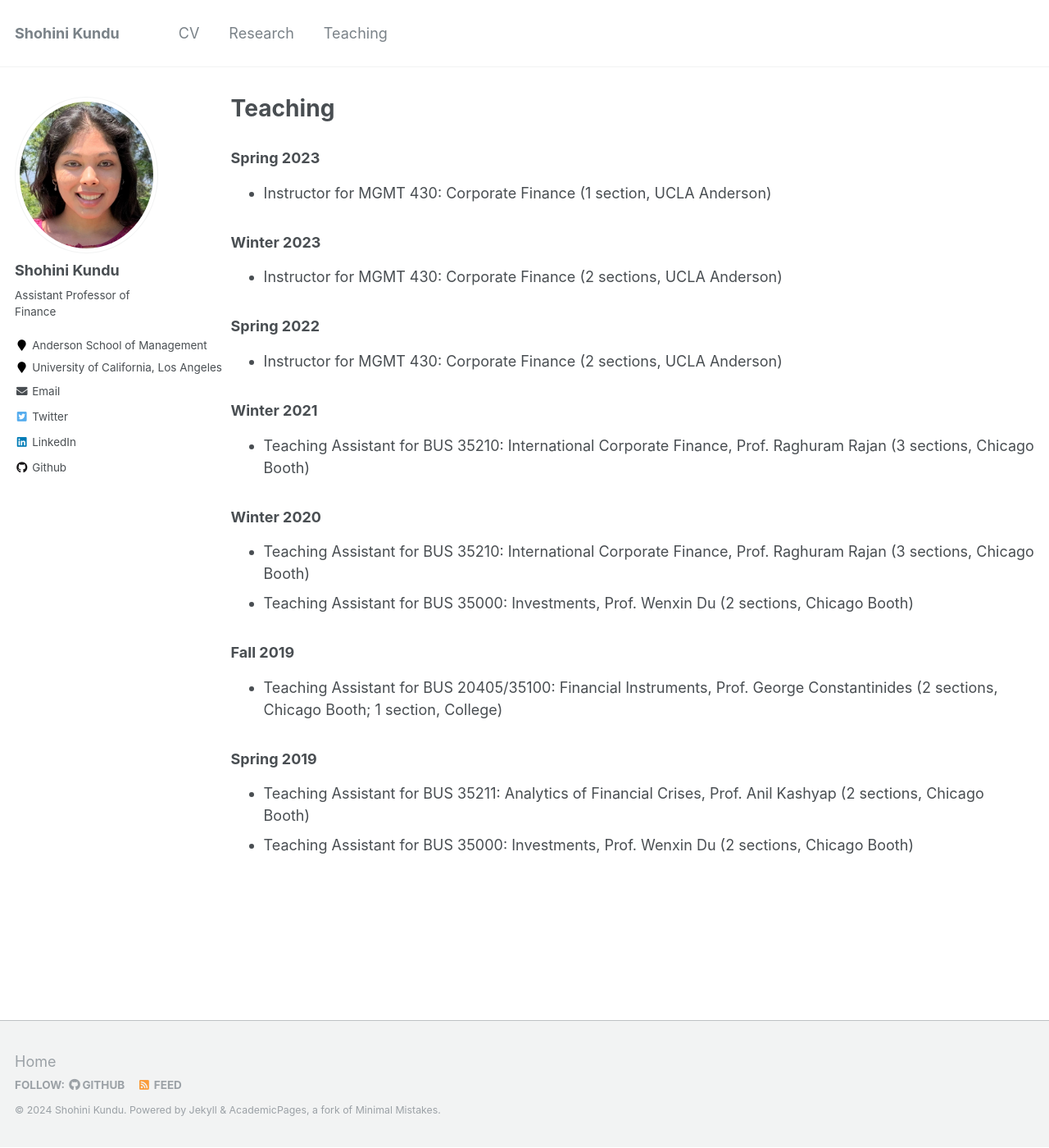
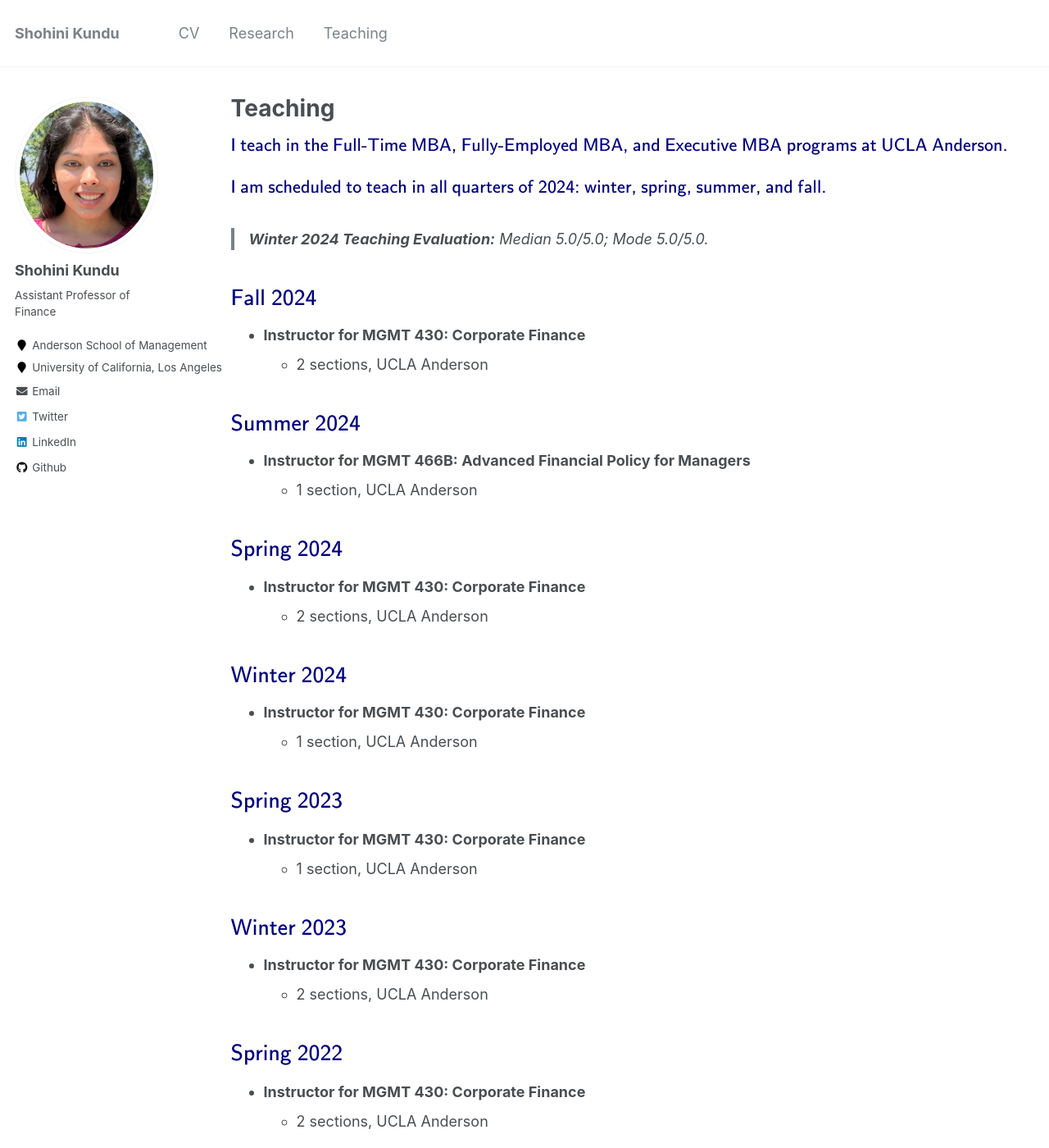
Before and after one commit to shohinikundu/shohinikundu.github.io, a Jekyll site: the page built from _pages/teaching.md, in a window 1280 px wide and 1400 px high. Shown: the whole window at 82% size. Built offline with Jekyll 4.4.1, drawn with Linux system fonts in a browser that asks for light colours; formulas are drawn with MathJax 3; some of the changed text lies outside the part shown.

Commit message:
Update teaching.md

```diff
--- a/_pages/teaching.md
+++ b/_pages/teaching.md
@@ -4,32 +4,67 @@ title: "Teaching"
 permalink: /teaching/
 author_profile: true
 ---
-### Spring 2023
+$\textcolor{Navy}{\textsf{I teach in the Full-Time MBA, Fully-Employed MBA, and Executive MBA programs at UCLA Anderson. }}$
 
-- Instructor for MGMT 430: Corporate Finance (1 section, UCLA Anderson)
+$\textcolor{Navy}{\textsf{I am scheduled to teach in all quarters of 2024: winter, spring, summer, and fall.}}$
 
-### Winter 2023
+> **Winter 2024 Teaching Evaluation:** Median 5.0/5.0; Mode 5.0/5.0.
 
-- Instructor for MGMT 430: Corporate Finance (2 sections, UCLA Anderson)
 
-### Spring 2022
+## $\textcolor{Navy}{\textsf{Fall 2024}}$
 
-- Instructor for MGMT 430: Corporate Finance (2 sections, UCLA Anderson)
+- **Instructor for MGMT 430: Corporate Finance**
+  - 2 sections, UCLA Anderson
 
-### Winter 2021
+## $\textcolor{Navy}{\textsf{Summer 2024}}$
 
-- Teaching Assistant for BUS 35210: International Corporate Finance, Prof. Raghuram Rajan (3 sections, Chicago Booth)
+- **Instructor for MGMT 466B: Advanced Financial Policy for Managers**
+  - 1 section, UCLA Anderson
 
-### Winter 2020
+## $\textcolor{Navy}{\textsf{Spring 2024}}$
 
-- Teaching Assistant for BUS 35210: International Corporate Finance, Prof. Raghuram Rajan (3 sections, Chicago Booth)
-- Teaching Assistant for BUS 35000: Investments, Prof. Wenxin Du (2 sections, Chicago Booth)
+- **Instructor for MGMT 430: Corporate Finance**
+  - 2 sections, UCLA Anderson
 
-### Fall 2019
+## $\textcolor{Navy}{\textsf{Winter 2024}}$
 
-- Teaching Assistant for BUS 20405/35100: Financial Instruments, Prof. George Constantinides (2 sections, Chicago Booth; 1 section, College)
+- **Instructor for MGMT 430: Corporate Finance**
+  - 1 section, UCLA Anderson
 
-### Spring 2019
+## $\textcolor{Navy}{\textsf{Spring 2023}}$
 
-- Teaching Assistant for BUS 35211: Analytics of Financial Crises, Prof. Anil Kashyap (2 sections, Chicago Booth)
-- Teaching Assistant for BUS 35000: Investments, Prof. Wenxin Du (2 sections, Chicago Booth)
+- **Instructor for MGMT 430: Corporate Finance**
+  - 1 section, UCLA Anderson
+
+## $\textcolor{Navy}{\textsf{Winter 2023}}$
+
+- **Instructor for MGMT 430: Corporate Finance**
+  - 2 sections, UCLA Anderson
+
+## $\textcolor{Navy}{\textsf{Spring 2022}}$
+
+- **Instructor for MGMT 430: Corporate Finance**
+  - 2 sections, UCLA Anderson
+
+## $\textcolor{Navy}{\textsf{Winter 2021}}$
+- **Teaching Assistant for BUS 35210: International Corporate Finance,** [**Prof. Raghuram Rajan**](https://faculty.chicagobooth.edu/raghuram-rajan)
+  - 3 sections, Chicago Booth
+
+## $\textcolor{Navy}{\textsf{Winter 2020}}$
+
+- **Teaching Assistant for BUS 35210: International Corporate Finance,** [**Prof. Raghuram Rajan**](https://faculty.chicagobooth.edu/raghuram-rajan)
+  - 3 sections, Chicago Booth
+- **Teaching Assistant for BUS 35000: Investments,** [**Prof. Wenxin Du**](https://sites.google.com/site/wenxindu/)
+  - 2 sections, Chicago Booth
+
+## $\textcolor{Navy}{\textsf{Fall 2019}}$
+
+- **Teaching Assistant for BUS 20405/35100: Financial Instruments,** [**Prof. George Constantinides**](https://faculty.chicagobooth.edu/george-constantinides)
+  - 2 sections, Chicago Booth; 1 section, College
+
+## $\textcolor{Navy}{\textsf{Spring 2019}}$
+
+- **Teaching Assistant for BUS 35211: Analytics of Financial Crises,** [**Prof. Anil Kashyap**](https://faculty.chicagobooth.edu/anil-kashyap)
+  - 2 sections, Chicago Booth
+- **Teaching Assistant for BUS 35000: Investments,** [**Prof. Wenxin Du**](https://sites.google.com/site/wenxindu/)
+  - 2 sections, Chicago Booth
```
